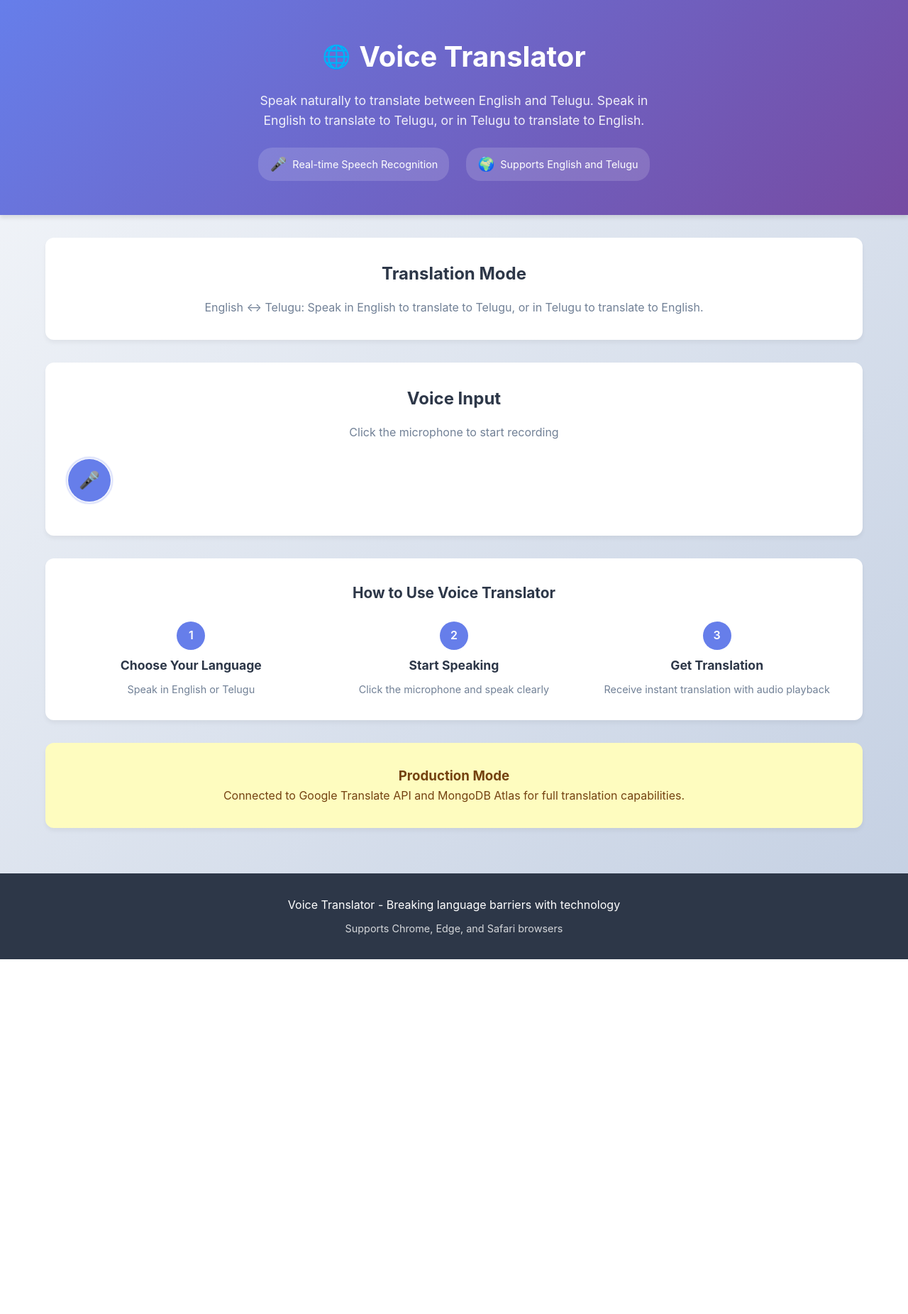
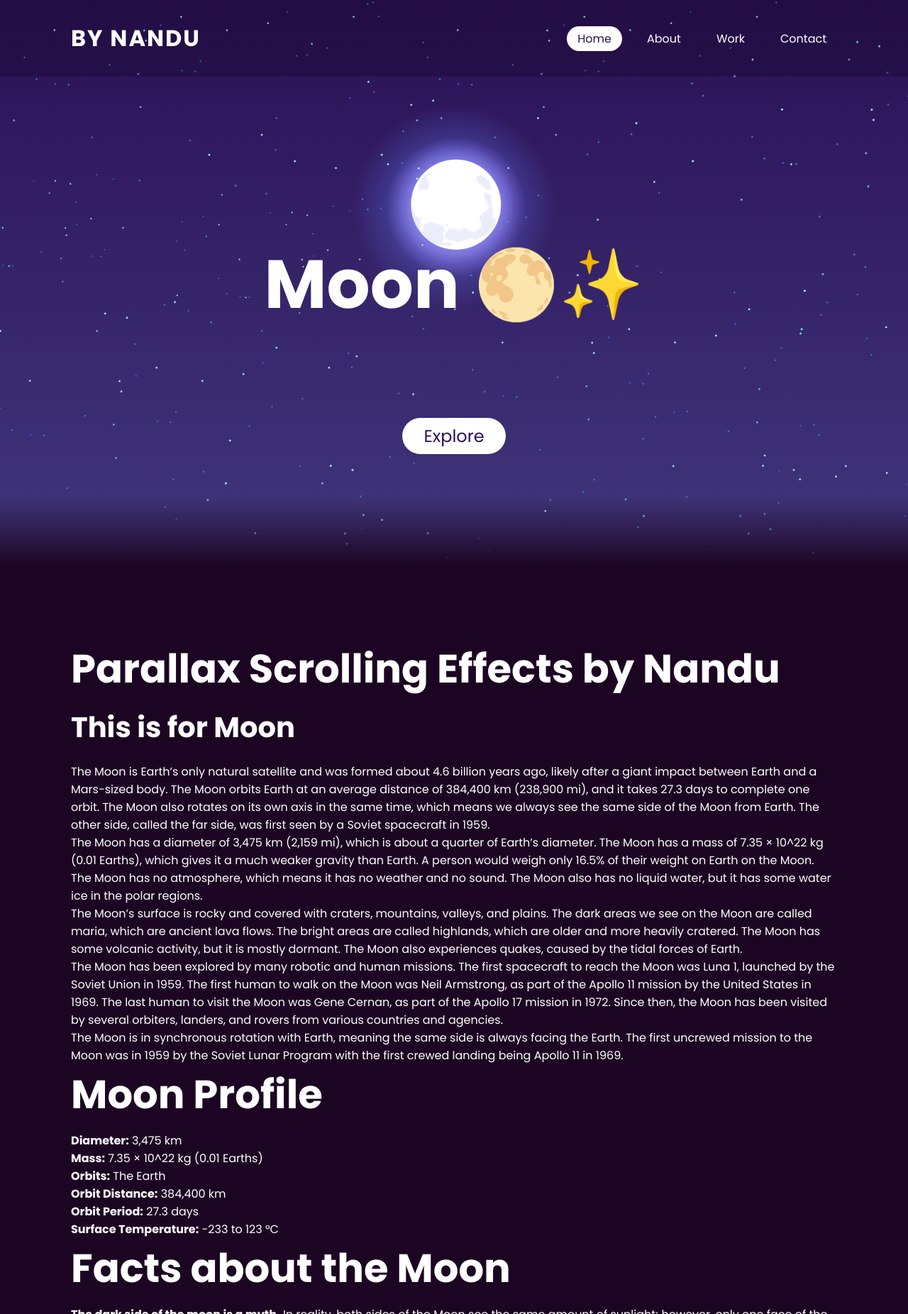
Before and after one commit to Nandukumar-koribilli/nandukumar, a plain HTML site: page voice translation/index.html in a window 1280 px wide. Shown: the top 1852 px of the page at 71% size. Before the commit the page ends 1352 px from the top, so only its background shows below. Drawn offline with Linux system fonts and the light colour scheme.

Commit message:
Add files via upload

```diff
--- a/voice translation/index.html
+++ b/voice translation/index.html
@@ -1,141 +1,206 @@
 <!DOCTYPE html>
-<html lang="en">
-<head>
-    <meta charset="UTF-8">
-    <meta name="viewport" content="width=device-width, initial-scale=1.0">
-    <title>Voice Translator</title>
-    <link rel="stylesheet" href="style.css">
-</head>
-<body>
-    <header class="header">
-        <div class="container">
-            <div class="header-content">
-                <div class="logo">
-                    <span class="logo-icon">🌐</span>
-                    <h1>Voice Translator</h1>
-                </div>
-                <p class="header-description">
-                    Speak naturally to translate between English and Telugu. Speak in English to translate to Telugu, or in Telugu to translate to English.
-                </p>
-                <div class="features">
-                    <div class="feature"><span class="feature-icon">🎤</span> Real-time Speech Recognition</div>
-                    <div class="feature"><span class="feature-icon">🌍</span> Supports English and Telugu</div>
-                </div>
-            </div>
+<html>
+    <head>
+        <title>Parallax Scrolling Website | Nandu</title>
+        <style>
+            @import url('https://fonts.googleapis.com/css?family=Poppins:300,400,500,600,700,800,900&display=swap');
+            *
+            {
+                margin: 0;
+                padding: 0;
+                box-sizing: border-box;
+                font-family: 'Poppins', sans-serif;
+            }
+            body
+            {
+                min-height: 100vh;
+                overflow-x: hidden;
+                background: linear-gradient(#2b1055, #7597de);
+            }
+            header
+            {
+                position: fixed;
+                top: 0;
+                left: 0;
+                width: 100%;
+                padding: 30px 100px;
+                display: flex;
+                justify-content: space-between;
+                align-items: center;
+                z-index: 10000;
+                background: rgba(0, 0, 0, 0.2);
+            }
+            header .logo
+            {
+                color: #fff;
+                font-weight: 700;
+                text-decoration: none;
+                font-size: 2em;
+                text-transform: uppercase;
+                letter-spacing: 2px;
+            }
+            header ul
+            {
+                display: flex;
+                justify-content: center;
+                align-items: center;
+            }
+            header ul li
+            {
+                list-style: none;
+                margin-left: 20px;
+            }
+            header ul li a
+            {
+                text-decoration: none;
+                padding: 6px 15px;
+                color: #fff;
+                border-radius: 20px;
+            }
+            header ul li a:hover,
+            header ul li a.active
+            {
+                background: #fff;
+                color: #2b1055;
+            }
+            section
+            {
+                position: relative;
+                width: 100%;
+                height: 100vh;
+                padding: 100px;
+                display: flex;
+                justify-content: center;
+                align-items: center;
+                overflow: hidden;
+            }
+            section::before
+            {
+                content: '';
+                position: absolute;
+                bottom: 0;
+                width: 100%;
+                height: 100px;
+                background: linear-gradient(to top, #1c0522, transparent);
+                z-index: 1000;
+            }
+            section img
+            {
+                position: absolute;
+                top: 0;
+                left: 0;
+                width: 100%;
+                height: 100%;
+                object-fit: cover;
+                pointer-events: none;
+            }
+            section img#moon
+            {
+                mix-blend-mode: screen;
+                top: 15%;
+            }
+            section img#mountains_behind
+            {
+                top: 20%;
+            }
+            section img#mountains_front
+            {
+                z-index: 10;
+                bottom: 0;
+            }
+            #text
+            {
+                position: center;
+                color: #fff;
+                white-space: nowrap;
+                font-size: 7.5vw;
+                z-index: 9;
+                right: 5%;
+                top: 40%;
+            }
+            #btn
+            {
+                text-decoration: none;
+                display: inline-block;
+                padding: 8px 30px;
+                border-radius: 40px;
+                background: #fff;
+                color: #2b1055;
+                font-size: 1.5em;
+                z-index: 9;
+                position: absolute;
+                bottom: 20%;
+            }
+            .sec
+            {
+                position: relative;
+                padding: 100px;
+                background: #1c0522;
+            }
+            .sec h2
+            {
+                font-size: 3.5em;
+                margin-bottom: 10px;
+                color: #fff;
+            }
+            .sec h1
+            {
+                font-size: 2.5em;
+                color: #fff;
+                margin-bottom: 20px;
+            }
+            .sec p
+            {
+                font-size: 1em;
+                color: #fff;
+            }
+        </style>
+    </head>
+    <body>
+        <header>
+            <a href="#" class="logo">BY Nandu</a>
+            <ul>
+                <li><a href="#" class="active">Home</a></li>
+                <li><a href="#">About</a></li>
+                <li><a href="#">Work</a></li>
+                <li><a href="#">Contact</a></li>
+            </ul>
+        </header>
+        <section>
+            <img src="stars.png" id="stars">
+            <img src="moon.png" id="moon">
+
+            <h2 id="text">Moon 🌕✨</h2>
+            <a href="#sec" id="btn">Explore</a>
+
+        </section>
+        <div class="sec" id="sec">
+            <h2>Parallax Scrolling Effects by Nandu</h2>
+            <h1>This is for Moon</h1>
+            <p>The Moon is Earth’s only natural satellite and was formed about 4.6 billion years ago, likely after a giant impact between Earth and a Mars-sized body. The Moon orbits Earth at an average distance of 384,400 km (238,900 mi), and it takes 27.3 days to complete one orbit. The Moon also rotates on its own axis in the same time, which means we always see the same side of the Moon from Earth. The other side, called the far side, was first seen by a Soviet spacecraft in 1959.</p>
+            <p>The Moon has a diameter of 3,475 km (2,159 mi), which is about a quarter of Earth’s diameter. The Moon has a mass of 7.35 × 10^22 kg (0.01 Earths), which gives it a much weaker gravity than Earth. A person would weigh only 16.5% of their weight on Earth on the Moon. The Moon has no atmosphere, which means it has no weather and no sound. The Moon also has no liquid water, but it has some water ice in the polar regions.</p>
+            <p>The Moon’s surface is rocky and covered with craters, mountains, valleys, and plains. The dark areas we see on the Moon are called maria, which are ancient lava flows. The bright areas are called highlands, which are older and more heavily cratered. The Moon has some volcanic activity, but it is mostly dormant. The Moon also experiences quakes, caused by the tidal forces of Earth.</p>
+            <p>The Moon has been explored by many robotic and human missions. The first spacecraft to reach the Moon was Luna 1, launched by the Soviet Union in 1959. The first human to walk on the Moon was Neil Armstrong, as part of the Apollo 11 mission by the United States in 1969. The last human to visit the Moon was Gene Cernan, as part of the Apollo 17 mission in 1972. Since then, the Moon has been visited by several orbiters, landers, and rovers from various countries and agencies.</p>
+            <p>The Moon is in synchronous rotation with Earth, meaning the same side is always facing the Earth. The first uncrewed mission to the Moon was in 1959 by the Soviet Lunar Program with the first crewed landing being Apollo 11 in 1969.</p>
+            <h2>Moon Profile</h2>
+            <p><strong>Diameter:</strong> 3,475 km</p>
+            <p><strong>Mass:</strong> 7.35 × 10^22 kg (0.01 Earths)</p>
+            <p><strong>Orbits:</strong> The Earth</p>
+            <p><strong>Orbit Distance:</strong> 384,400 km</p>
+            <p><strong>Orbit Period:</strong> 27.3 days</p>
+            <p><strong>Surface Temperature:</strong> -233 to 123 °C</p>
+            <h2>Facts about the Moon</h2>
+            <p><strong>The dark side of the moon is a myth.</strong> In reality, both sides of the Moon see the same amount of sunlight; however, only one face of the Moon is ever seen from Earth. This is because the Moon rotates around on its own axis in exactly the same time it takes to orbit the Earth, meaning the same side is always facing the Earth. The side facing away from Earth has only been seen by the human eye from spacecraft.</p>
+            <p><strong>The rise and fall of the tides on Earth is caused by the Moon.</strong> There are two bulges in the Earth due to the gravitational pull that the Moon exerts; one on the side facing the Moon, and the other on the opposite side that faces away from the Moon. The bulges move around the oceans as the Earth rotates, causing high and low tides around the globe.</p>
+            <p><strong>The Moon is drifting away from the Earth.</strong> The Moon is moving approximately 3.8 cm away from our planet every year. It is estimated that it will continue to do so for around 50 billion years. By the time that happens, the Moon will be taking around 47 days to orbit the Earth instead of the current 27.3 days.</p>
+            <p><strong>A person would weigh much less on the Moon.</strong> The Moon has much weaker gravity than Earth, due to its smaller mass, so you would weigh about one sixth (16.5%) of your weight on Earth. This is why the lunar astronauts could leap and bound so high in the air.</p>
+            <p><strong>The Moon has only been walked on by 12 people; all American men.</strong> The first man to set foot on the Moon in 1969 was Neil Armstrong on the Apollo 11 mission, while the last man to walk on the Moon in 1972 was Gene Cernan on the Apollo 17 mission. Since then, the Moon has only been visited by unmanned vehicles.</p>
+            <p><strong>The Moon has no atmosphere.</strong> This means that the surface of the Moon is unprotected from cosmic rays, meteorites, and solar winds, and has huge temperature variations. The lack of atmosphere means no sound can be heard on the Moon, and the sky always appears black.</p>
+            <p><strong>The Moon has quakes.</strong> These are caused by the gravitational pull of the Earth. Lunar astronauts used seismographs on their visits to the Moon and found that small moonquakes occurred several kilometers beneath the surface, causing ruptures and cracks. Scientists think the Moon has a molten core, just like Earth.</p>
+            <p><strong>The first spacecraft to reach the Moon was Luna 1 in 1959.</strong> This was a Soviet craft, which was launched from the USSR. It passed within 5,995 km of the surface of the Moon before going into orbit around the Sun.</p>
+            <p><strong>The Moon is the fifth largest natural satellite in the Solar System.</strong> At 3,475 km in diameter, the Moon is much smaller than the major moons of Jupiter and Saturn. Earth is about 80 times the volume of the Moon, but both are about the same age. A prevailing theory is that the Moon was once part of the Earth and was formed from a chunk that broke away due to a huge object colliding with Earth when it was relatively young.</p>
+            <p><strong>During the 1950s, the USA considered detonating a nuclear bomb on the Moon.</strong> The secret project, known as “A Study of Lunar Research Flights” or “Project A119,” was meant as a show of strength during the Cold War when the USA was lagging behind in the space race.</p>
+            <p>The Moon is important for Earth and humanity in many ways. It stabilizes Earth’s tilt and climate and causes the tides in the oceans. The Moon is also a source of inspiration, curiosity, and scientific discovery. It may also be a potential site for future colonization and resource extraction.</p>
         </div>
-    </header>
-
-    <main class="main">
-        <div class="container">
-            <section class="language-info card">
-                <h2>Translation Mode</h2>
-                <p class="language-mode">English ↔ Telugu: Speak in English to translate to Telugu, or in Telugu to translate to English.</p>
-            </section>
-
-            <section class="recorder-section card">
-                <div class="recorder-header">
-                    <h2>Voice Input</h2>
-                    <p>Click the microphone to start recording</p>
-                </div>
-                <div class="microphone-container">
-                    <button id="mic-button" class="mic-button" onclick="toggleRecording()">
-                        <span class="mic-icon">🎤</span>
-                        <div class="pulse-ring"></div>
-                    </button>
-                </div>
-                <div id="listening-indicator" class="listening-indicator hidden">
-                    <span class="pulse-dot"></span>
-                    Listening...
-                    <span class="pulse-dot"></span>
-                </div>
-                <div id="transcript-container" class="transcript-container hidden">
-                    <div class="transcript-header">
-                        <h3>Transcribed Text</h3>
-                        <span class="confidence">Confidence: 95%</span>
-                    </div>
-                    <p id="transcript" class="transcript">Your spoken words will appear here...</p>
-                    <p id="detected-lang" class="detected-lang"></p>
-                </div>
-            </section>
-
-            <section id="action-buttons" class="action-section hidden">
-                <button class="action-button primary" onclick="translateText()">
-                    <span class="button-icon">⚡</span> Translate Now
-                </button>
-                <button class="action-button secondary" onclick="resetAll()">
-                    <span class="button-icon">🔄</span> Reset
-                </button>
-            </section>
-
-            <section id="translation-result" class="card hidden">
-                <h2>Translation Result</h2>
-                <div class="text-block">
-                    <div class="text-header">
-                        <h4>Original Text</h4>
-                        <div class="text-actions">
-                            <button class="icon-button" onclick="speakText('original')">🔊</button>
-                            <button class="icon-button" onclick="copyText('original')">📋</button>
-                        </div>
-                    </div>
-                    <p id="original-text" class="text-content original"></p>
-                    <p id="original-lang" class="language-label"></p>
-                </div>
-                <div class="text-block">
-                    <div class="text-header">
-                        <h4>Translated Text</h4>
-                        <div class="text-actions">
-                            <button class="icon-button" onclick="speakText('translated')">🔊</button>
-                            <button class="icon-button" onclick="copyText('translated')">📋</button>
-                        </div>
-                    </div>
-                    <p id="translated-text" class="text-content translated"></p>
-                    <p id="translated-lang" class="language-label"></p>
-                </div>
-                <p id="timestamp" class="timestamp"></p>
-            </section>
-
-            <section id="loading-section" class="card hidden">
-                <div class="loading-content">
-                    <div class="spinner"></div>
-                    <p>Translating your text...</p>
-                </div>
-            </section>
-
-            <section class="instructions card">
-                <h3>How to Use Voice Translator</h3>
-                <div class="steps">
-                    <div class="step">
-                        <div class="step-number">1</div>
-                        <h4>Choose Your Language</h4>
-                        <p>Speak in English or Telugu</p>
-                    </div>
-                    <div class="step">
-                        <div class="step-number">2</div>
-                        <h4>Start Speaking</h4>
-                        <p>Click the microphone and speak clearly</p>
-                    </div>
-                    <div class="step">
-                        <div class="step-number">3</div>
-                        <h4>Get Translation</h4>
-                        <p>Receive instant translation with audio playback</p>
-                    </div>
-                </div>
-            </section>
-
-            <section class="notice card">
-                <h3>Production Mode</h3>
-                <p>Connected to Google Translate API and MongoDB Atlas for full translation capabilities.</p>
-            </section>
-        </div>
-    </main>
-
-    <footer class="footer">
-        <div class="container">
-            <p>Voice Translator - Breaking language barriers with technology</p>
-            <p class="footer-note">Supports Chrome, Edge, and Safari browsers</p>
-        </div>
-    </footer>
-
-    <script src="script.js"></script>
-</body>
+    </body>
 </html>
```
Also changed, not shown: voice translation/moon.png (added), voice translation/mountains_behind.png (added), voice translation/mountains_front.png (added), voice translation/stars.png (added).
